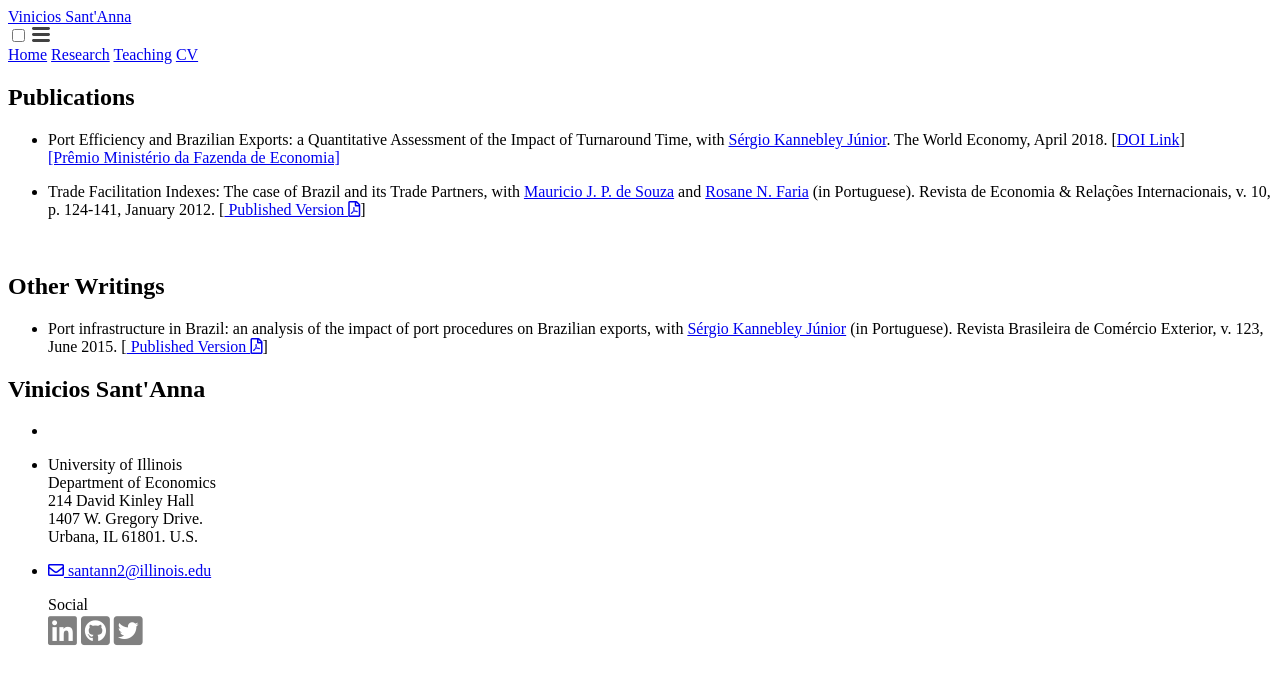
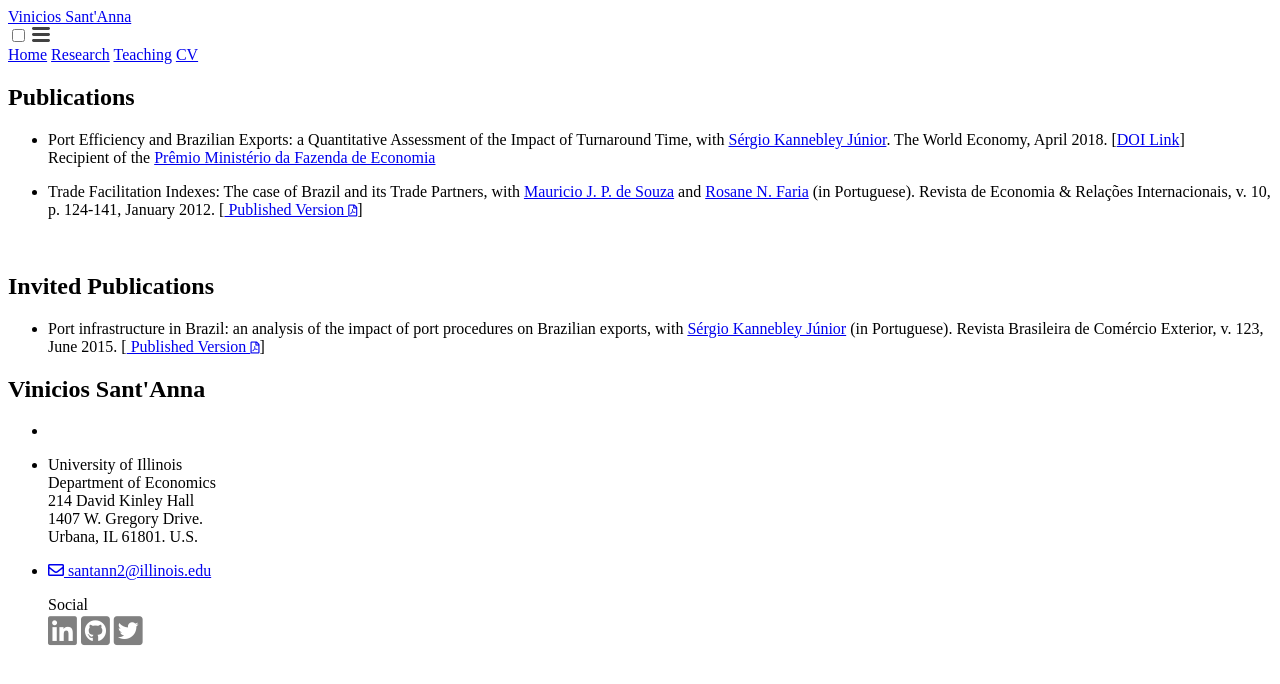
Before and after one commit to vpsantanna/vpsantanna.github.io, a Jekyll site: the page built from 2-research.md, in a window 1280 px wide. Shown: the top 684 px of the page. Built offline with Jekyll 4.4.1, drawn with Linux system fonts in a browser that asks for light colours; nearby versions of some CDN libraries; a script that is not in the unit is left out.

Commit message:
Update 2-research.md

```diff
--- a/2-research.md
+++ b/2-research.md
@@ -6,12 +6,12 @@ permalink: /research/
 
 # Publications
 
-- Port Efficiency and Brazilian Exports: a Quantitative Assessment of the Impact of Turnaround Time, with [Sérgio Kannebley Júnior](https://scholar.google.com.br/citations?user=dqFJND9idb0C&hl=en){:target="_blank"}. The World Economy, April 2018. [[DOI Link](https://doi.org/10.1111/twec.12654){:target="_blank"}] <br> <a href="http://www.esaf.fazenda.gov.br/assuntos/pesquisas-e-premios/premio-ministerio-da-fazenda-de-economia/trabalhos-vencedores-em-2015" target="_blank"> [Prêmio Ministério da Fazenda de Economia] </a>
+- Port Efficiency and Brazilian Exports: a Quantitative Assessment of the Impact of Turnaround Time, with [Sérgio Kannebley Júnior](https://scholar.google.com.br/citations?user=dqFJND9idb0C&hl=en){:target="_blank"}. The World Economy, April 2018. [[DOI Link](https://doi.org/10.1111/twec.12654){:target="_blank"}] <br> Recipient of the <a href="http://www.esaf.fazenda.gov.br/assuntos/pesquisas-e-premios/premio-ministerio-da-fazenda-de-economia/trabalhos-vencedores-em-2015" target="_blank"> Prêmio Ministério da Fazenda de Economia </a>
 
-- Trade Facilitation Indexes: The case of Brazil and its Trade Partners, with [Mauricio J. P. de Souza](https://scholar.google.com.br/citations?user=ceqK-1QAAAAJ&hl=en){:target="_blank"} and [Rosane N. Faria](https://scholar.google.com.br/citations?user=bnfF3IEAAAAJ&hl=en){:target="_blank"} (in Portuguese). Revista de Economia & Relações Internacionais, v. 10, p. 124-141, January 2012. [<a href="/files/research/indicadores_facilitacao.pdf" target="_blank"> Published Version <i class="far fa-file-pdf" style="font-size:16px"></i></a>]
+- Trade Facilitation Indexes: The case of Brazil and its Trade Partners, with [Mauricio J. P. de Souza](https://scholar.google.com.br/citations?user=ceqK-1QAAAAJ&hl=en){:target="_blank"} and [Rosane N. Faria](https://scholar.google.com.br/citations?user=bnfF3IEAAAAJ&hl=en){:target="_blank"} (in Portuguese). Revista de Economia & Relações Internacionais, v. 10, p. 124-141, January 2012. [<a href="/files/research/indicadores_facilitacao.pdf" target="_blank"> Published Version <i class="far fa-file-pdf" style="font-size:12px"></i></a>]
 
 <br>
 
-# Other Writings
+# Invited Publications
 
-- Port infrastructure in Brazil: an analysis of the impact of port procedures on Brazilian exports, with [Sérgio Kannebley Júnior](https://scholar.google.com.br/citations?user=dqFJND9idb0C&hl=en){:target="_blank"} (in Portuguese). Revista Brasileira de Comércio Exterior, v. 123, June 2015. [<a href="/files/research/123_VSSKJ.pdf" target="_blank"> Published Version <i class="far fa-file-pdf" style="font-size:16px"></i></a>]
+- Port infrastructure in Brazil: an analysis of the impact of port procedures on Brazilian exports, with <a href="https://scholar.google.com.br/citations?user=dqFJND9idb0C&hl=en" target="_blank"> Sérgio Kannebley Júnior</a> (in Portuguese). Revista Brasileira de Comércio Exterior, v. 123, June 2015. [<a href="/files/research/123_VSSKJ.pdf" target="_blank"> Published Version <i class="far fa-file-pdf" style="font-size:12px"></i></a>]
```
